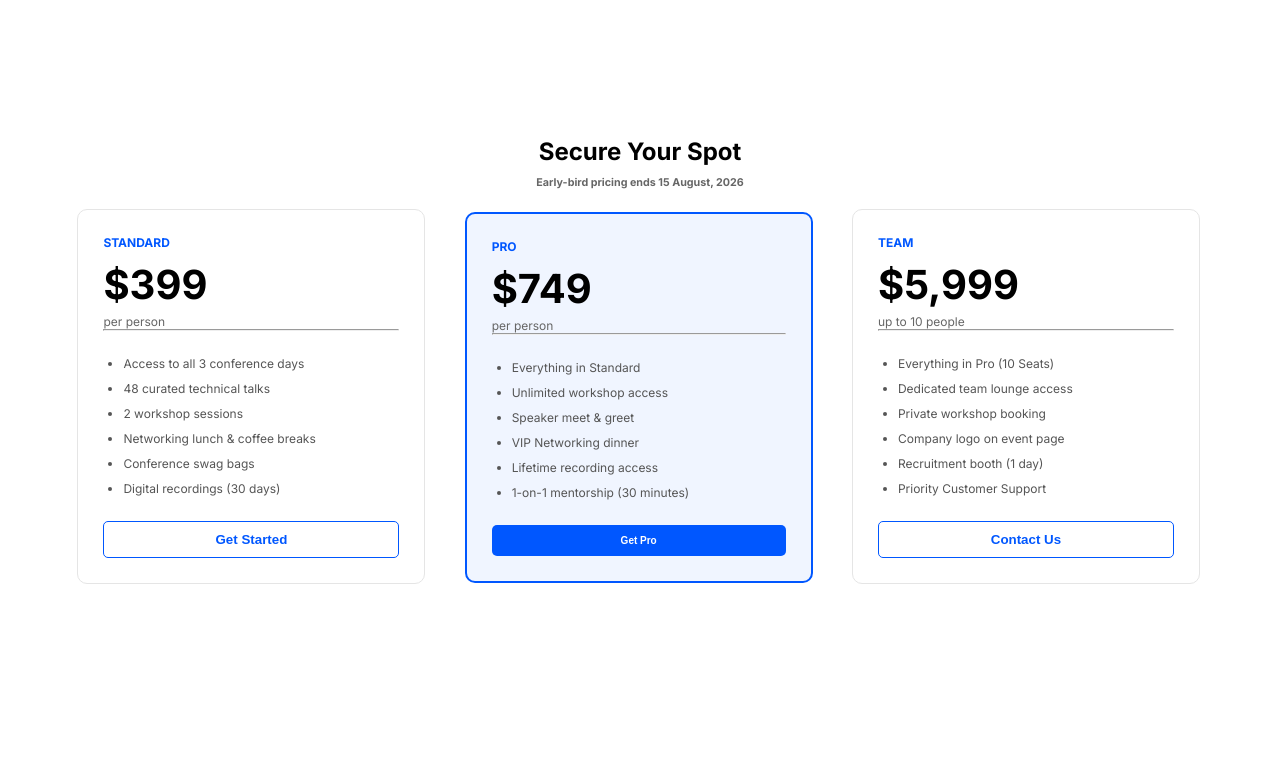
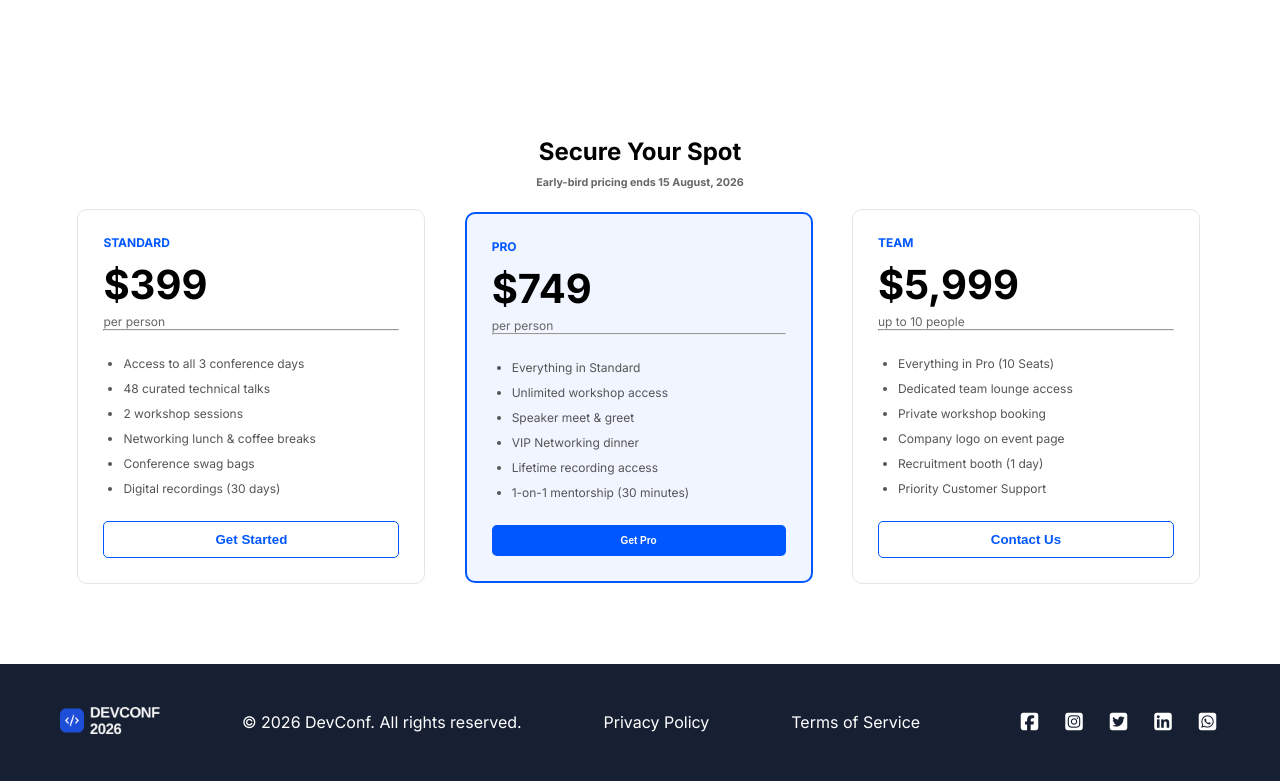
Before and after one commit to Zunied-57/b14-assignment-01, a plain HTML site: page index.html in a window 1280 px wide. Shown: the part 1397-2178 px from the top of the page. Before the commit the page ends 2061 px from the top, so only its background shows below. Drawn offline with Linux system fonts and the light colour scheme.

Commit message:
footer section complete

```diff
--- a/index.html
+++ b/index.html
@@ -9,6 +9,8 @@
     <link rel="preconnect" href="https://fonts.googleapis.com">
     <link rel="preconnect" href="https://fonts.gstatic.com" crossorigin>
     <link href="https://fonts.googleapis.com/css2?family=Inter:ital,opsz,wght@0,14..32,100..900;1,14..32,100..900&family=Open+Sans:ital,wght@0,300..800;1,300..800&display=swap" rel="stylesheet">
+    <!--Font Awesome-->
+    <link rel="stylesheet" href="https://cdnjs.cloudflare.com/ajax/libs/font-awesome/7.3.1/css/all.min.css" integrity="sha512-QeR2VH+lsBE5LSAe1Q5EnTBbe7XTBubt8dG93Y7gidSgdMCr8nVqKcfKAMyN96SV8KDbZVTDXChatu5G2KQGzg==" crossorigin="anonymous" referrerpolicy="no-referrer">
 </head>
 <body>
     <header>
@@ -81,7 +83,6 @@
             </div>
         </section>
         <!--Pricing Section-->
-        <!--Pricing Section-->
         <section class="pricing-parent">
             <h1>Secure Your Spot</h1>
             <h6>Early-bird pricing ends 15 August, 2026</h6>
@@ -131,6 +132,28 @@
                 <button class="pricing-button">Contact Us</button>
             </div>
         </section>
+        <!--Footer Section-->
+        <footer class="footer-parent">
+            <div>
+                <img src="./B14-A01-DevConf-2026/assets/footer-logo.png" alt="">
+            </div>
+            <div>
+                <p>© 2026 DevConf. All rights reserved.</p>
+            </div>
+            <div>
+                <p>Privacy Policy</p>
+            </div>
+            <div>
+                <p>Terms of Service</p>
+            </div>
+            <div>
+                <span><i class="fa-brands fa-square-facebook"></i></span>
+                <span><i class="fa-brands fa-square-instagram"></i></span>
+                <span><i class="fa-brands fa-square-twitter"></i></span>
+                <span><i class="fa-brands fa-square-linkedin"></i></span>
+                <span><i class="fa-brands fa-square-whatsapp"></i></span>
+            </div>
+        </footer>
     </header>
 </body>
 </html>
--- a/style.css
+++ b/style.css
@@ -205,3 +205,21 @@ body
 {
     width: 100%;
 }
+.footer-parent
+{
+    padding: 40px 60px;
+    background-color: #172033;
+    color: white;
+    display: flex;
+    justify-content: space-between;
+    align-items: center;
+}
+.footer-parent img
+{
+    width: 100px;
+}
+.footer-parent i
+{
+    font-size: 20px;
+    margin-left: 15px;
+}
```
